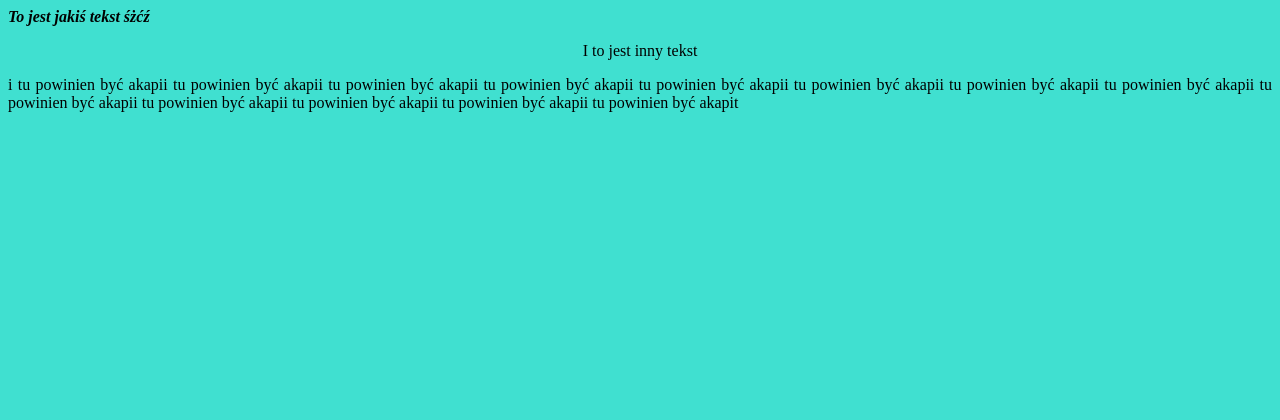
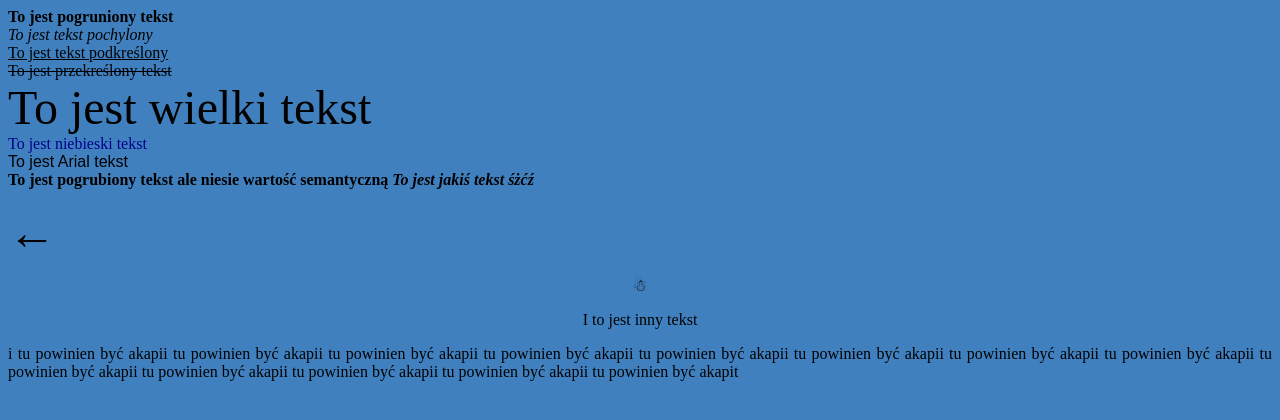
Before and after one commit to kacprzakm89/HTML, a plain HTML site: page index.html in a window 1280 px wide. Drawn offline with Linux system fonts and the light colour scheme.

Commit message:
formatowanie tekstu w html

```diff
--- a/index.html
+++ b/index.html
@@ -1,25 +1,42 @@
+<!DOCTYPE HTML PUBLIC "-//W3C//DTD HTML 4.01 Transitional//EN"
+        "http://www.w3.org/TR/html4/loose.dtd">
+
 <html>
 
 <head>
 
-    <meta http-equiv="Content-Type" content="text/html;charset=UTF-8" />
-    <meta http-equiv="content-language" content="pl" />
-    <meta name="author" content="Małgorzata Kacprzak" />
-    <meta name="robots" content="index, follow" />
+    <meta http-equiv="Content-Type" content="text/html;charset=UTF-8"/>
+    <meta http-equiv="content-language" content="pl"/>
+    <meta name="author" content="Małgorzata Kacprzak"/>
+    <meta name="robots" content="index, follow"/>
     <title> FIZJO-MK Małgorzata Kacprzak</title>
-    <meta name="description" content="Rehabilitacja dziecięca w Łodzi" />
-    <meta name="keywords" content="rehabilitacja dziecięca, fizjoterapia dziecięca, fizjoterapeuta dziecięcy, fizjoterapeuta niemowląt, rehabilitacja dla dzieci, rehabilitacja dzieci Łódż, rehabilitacja niemowląt Łódź" />
+    <meta name="description" content="Rehabilitacja dziecięca w Łodzi"/>
+    <meta name="keywords"
+          content="rehabilitacja dziecięca, fizjoterapia dziecięca, fizjoterapeuta dziecięcy, fizjoterapeuta niemowląt, rehabilitacja dla dzieci, rehabilitacja dzieci Łódż, rehabilitacja niemowląt Łódź"/>
 </head>
 
-<body style=" background-color: 	#40E0D0">
-    <!-- p = paragraf = akapit  -->
-    <i>
-        <b>To jest jakiś tekst śżćź</b>
-    </i>
+<body style=" background-color:  #4080bf">
+<!-- p = paragraf = akapit   (w ten spossób wstawiam też komentarz)-->
 
-    <p align="center " title="tekst w dymku kursora ">I to jest inny tekst</p>
-    <p align="justify ">i tu powinien być akapii tu powinien być akapii tu powinien być akapii tu powinien być akapii tu powinien być akapii tu powinien być akapii tu powinien być akapii tu powinien być akapii tu powinien być akapii tu powinien być akapii tu powinien być
-        akapii tu powinien być akapii tu powinien być akapit</p>
+<b> To jest pogruniony tekst</b> <!-- b bold = pgrunienie--> <br/> <!-- br break = przerwać-->
+<i> To jest tekst pochylony</i> <!-- i italic - pochylenie--> <br/>
+<u>To jest tekst podkreślony</u> <!-- u under = podreślenie--> <br/>
+<s> To jest przekreślony tekst</s> <!-- s strike through = przekreślenie --> <br/>
+<font size="50"> To jest wielki tekst</font> <br/>
+<font color="#00008b"> To jest niebieski tekst</font> <br/>
+<font face="Arial"> To jest Arial tekst</font> <br/>
+<strong> To jest pogrubiony tekst ale niesie wartość semantyczną</strong>
+
+<i><b>To jest jakiś tekst śżćź</b></i>
+
+<p><font size="80">&larr; </font></p>
+<p align="center"> &#9731; </p>
+
+<p align="center " title="tekst w dymku kursora ">I to jest inny tekst</p>
+<p align="justify ">i tu powinien być akapii tu powinien być akapii tu powinien być akapii tu powinien być akapii tu
+    powinien być akapii tu powinien być akapii tu powinien być akapii tu powinien być akapii tu powinien być akapii tu
+    powinien być akapii tu powinien być
+    akapii tu powinien być akapii tu powinien być akapit</p>
 </body>
 
 </html>
```
Also changed, not shown: 1 other file.
